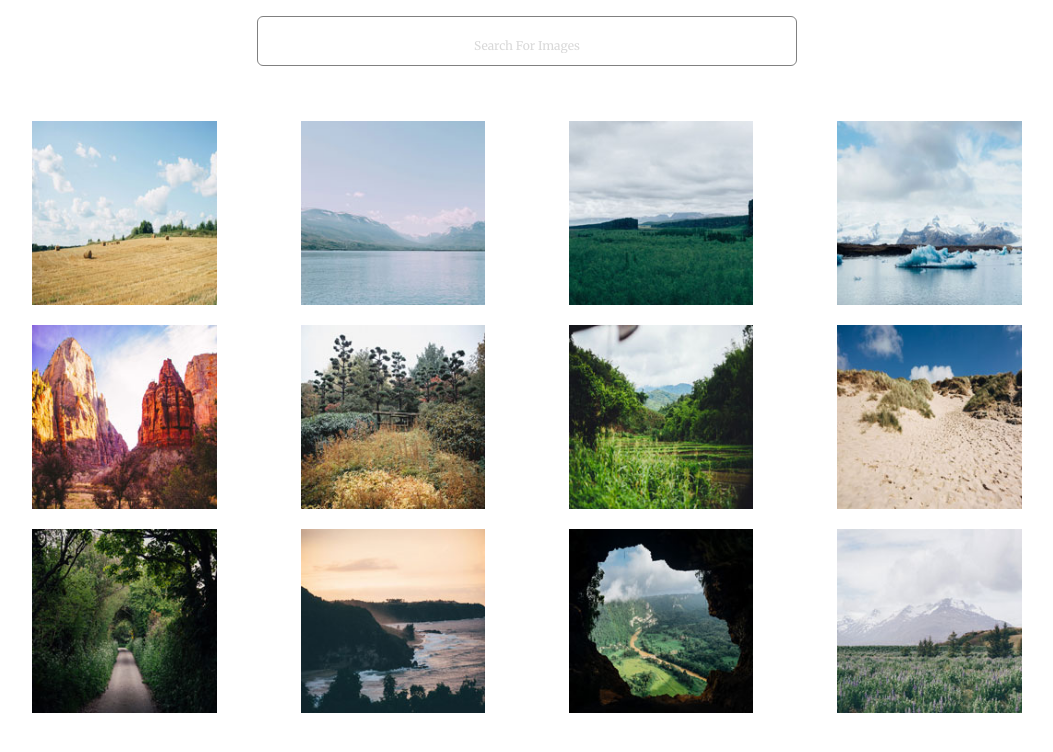
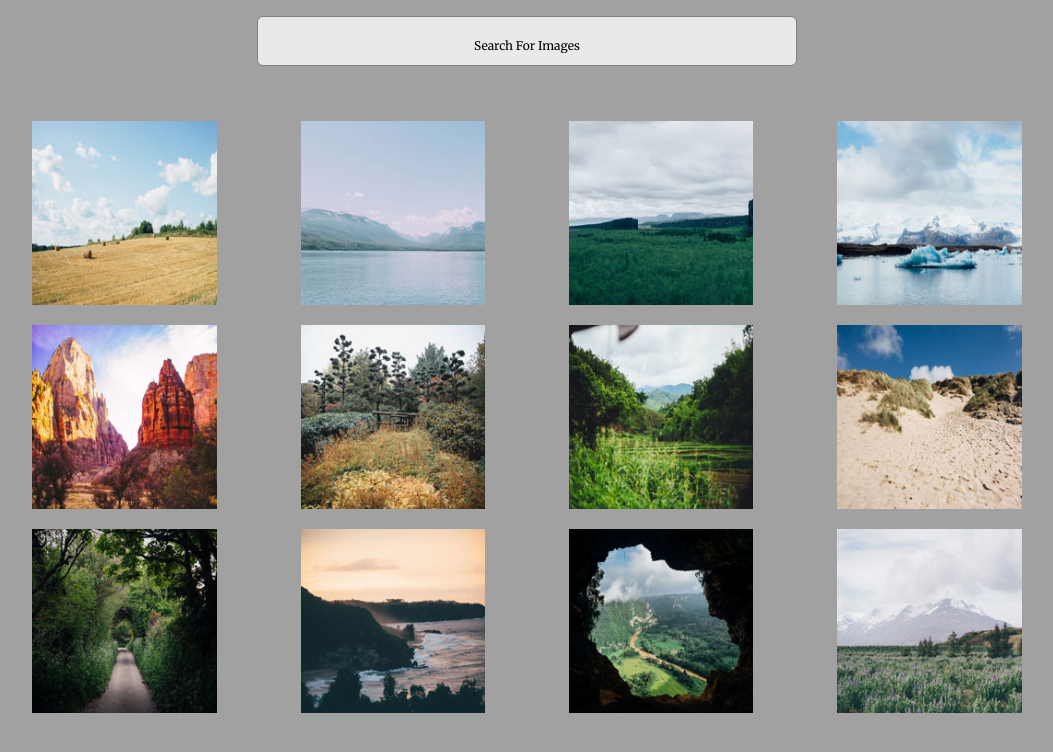
Before and after one commit to PetejStone/Techdegree-Project-4, a plain HTML site: page index.html in a window 1280 px wide. Shown: the whole page, without its empty margins (88-1141 px from the left). Drawn offline with nearby package versions, Linux system fonts and the light colour scheme.

Commit message:
Changed bugs

```diff
--- a/css/styles.css
+++ b/css/styles.css
@@ -9,6 +9,7 @@ body {
   padding: 0;
   font-family: 'Merriweather', serif;
   max-width: 1230px;  /*Max width to stop it from continuing to expand on larger screens*/
+  background-color: #a1a1a1;
 }
 
 .search {
@@ -29,6 +30,7 @@ body {
   border: 1px solid grey;
   border-radius: 6px;
   font-family: 'Merriweather', serif;
+  background-color: #e9e9e9;
 }
 
 .searchbar input:focus {
@@ -40,7 +42,7 @@ body {
   text-align: center;
   font-family: 'Merriweather', serif;
   font-size: 12px;
-  color: #d9d9d9;
+  color: #000;
 }
 
 
--- a/index.html
+++ b/index.html
@@ -19,55 +19,103 @@
     <div class="search">
       <form class="searchbar" action="index.html" method="post">
         <label for="searchimg"></label>
-        <input type="text" id="searchimg" name="search_img" placeholder="Search For Images">
+        <input type="text" class="searchimg" name="search_img" placeholder="Search For Images">
 
       </form>
     </div>
     <br>
     <div class="img-gallery">
 
-        <a href="img/photos/01.jpg" data-lightbox="expand-photo">
+
+        <a href="img/photos/01.jpg" data-lightbox="expand-photo"
+           data-title="I love hay bales. Took this snap on a drive through the countryside past some straw fields.">
         <img src="img/thumbnails/01.jpg" alt="haybales"></a>
 
-        <a href="img/photos/02.jpg" data-lightbox="expand-photo">
+
+
+        <a href="img/photos/02.jpg" data-lightbox="expand-photo"
+           data-title="The lake was so calm today. We had a great view of the snow on the mountains from here.">
         <img src="img/thumbnails/02.jpg" alt="lake"></a>
 
-        <a href="img/photos/03.jpg" data-lightbox="expand-photo">
+
+
+        <a href="img/photos/03.jpg" data-lightbox="expand-photo"
+           data-title="I hiked to the top of the mountain and got this picture of the canyon and trees below.">
         <img src="img/thumbnails/03.jpg" alt="canyon"></a>
 
-        <a href="img/photos/04.jpg" data-lightbox="expand-photo">
+
+
+        <a href="img/photos/04.jpg" data-lightbox="expand-photo"
+           data-title="It was amazing to see an iceberg up close, it was so cold but didn’t snow today.">
         <img src="img/thumbnails/04.jpg" alt="iceberg"></a>
 
-        <a href="img/photos/05.jpg" data-lightbox="expand-photo">
+
+
+        <a href="img/photos/05.jpg" data-lightbox="expand-photo"
+           data-title="The red cliffs were beautiful. It was really hot in the desert but we did a lot of walking through the canyons.">
         <img src="img/thumbnails/05.jpg" alt="desert"></a>
 
-        <a href="img/photos/06.jpg" data-lightbox="expand-photo">
+
+
+        <a href="img/photos/06.jpg" data-lightbox="expand-photo"
+           data-title="Fall is coming, I love when the leaves on the trees start to change color.">
         <img src="img/thumbnails/06.jpg" alt="fall"></a>
 
-        <a href="img/photos/07.jpg" data-lightbox="expand-photo">
+
+
+        <a href="img/photos/07.jpg" data-lightbox="expand-photo"
+           data-title="I drove past this plantation yesterday, everything is so green!">
         <img src="img/thumbnails/07.jpg" alt="plantation"></a>
 
-        <a href="img/photos/08.jpg" data-lightbox="expand-photo">
+
+
+        <a href="img/photos/08.jpg" data-lightbox="expand-photo"
+           data-title="My summer vacation to the Oregon Coast. I love the sandy dunes!">
         <img src="img/thumbnails/08.jpg" alt="dune"></a>
 
-        <a href="img/photos/09.jpg" data-lightbox="expand-photo">
+
+
+        <a href="img/photos/09.jpg" data-lightbox="expand-photo"
+           data-title="We enjoyed a quiet stroll down this countryside lane.">
         <img src="img/thumbnails/09.jpg" alt="countryside"></a>
 
-        <a href="img/photos/10.jpg" data-lightbox="expand-photo">
+
+
+        <a href="img/photos/10.jpg" data-lightbox="expand-photo"
+           data-title="We enjoyed a quiet stroll down this countryside lane.">
         <img src="img/thumbnails/10.jpg" alt="sunset"></a>
 
-        <a href="img/photos/11.jpg" data-lightbox="expand-photo">
+
+
+        <a href="img/photos/11.jpg" data-lightbox="expand-photo"
+           data-title="I did a tour of a cave today and the view of the landscape below was breathtaking."
+           data-search="I did a tour of a cave today and the view of the landscape below was breathtaking.">
         <img src="img/thumbnails/11.jpg" alt="cave"></a>
 
-        <a href="img/photos/12.jpg" data-lightbox="expand-photo">
+
+
+        <a href="img/photos/12.jpg" data-lightbox="expand-photo"
+           data-title="I walked through this meadow of bluebells and got a good view of the snow on the mountain before the fog came in.">
         <img src="img/thumbnails/12.jpg" alt="bluebells"></a>
 
+
     </div>
+
+    <script src="//code.jquery.com/jquery-3.2.1.min.js"></script>
+    <script src="js/e-search.min.js"></script>
     <script src="https://code.jquery.com/jquery-3.2.1.min.js"
     integrity="sha256-hwg4gsxgFZhOsEEamdOYGBf13FyQuiTwlAQgxVSNgt4="
     crossorigin="anonymous"></script>
     <script src="js/lightbox.min.js"></script>
 
+    <script>
+    // $fn.search(callback,timeout);
+
+      $('.searchimg').search(function(){
+        // execute after filtering
+      }, 3000);
+    </script>
+
 
   </body>
 </html>
--- /dev/null
+++ b/js/e-search.min.js
@@ -0,0 +1,5 @@
+//plugin e-search.js by Eduardo Torres, for more documentation visit: https://github.com/edukni/Search-input-jquery-plugin
+
+!function(e){e.fn.extend({search:function(n,t){t=t||1e3;var a,u=function(e){a&&(a=null,n.call(e))};return this.each(function(n,c){var i=e(c);i.is(":input")&&i.on("keyup keypress paste",function(n){"keyup"==n.type&&8!=n.keyCode||(a&&clearTimeout(a),a=setTimeout(function(){var n=c.value.toLowerCase();n?(e(".containerItems").children().fadeOut("fast"),e(".containerItems [data-search*="+n+"]").fadeIn("fast")):e(".containerItems").children().fadeIn("fast"),u(c)},t))}).on("blur",function(){u(c)})})}})}(jQuery);
+
+$('.search-img').search();
```
